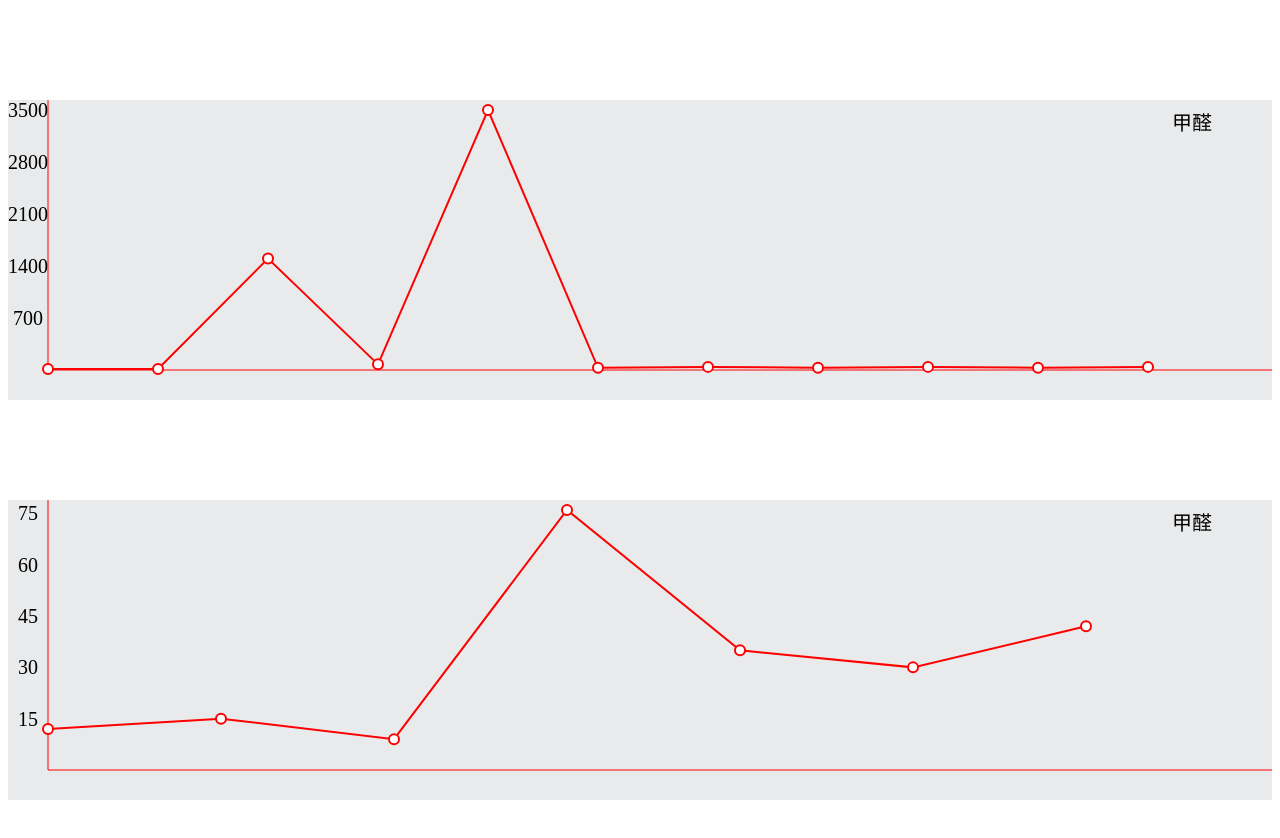
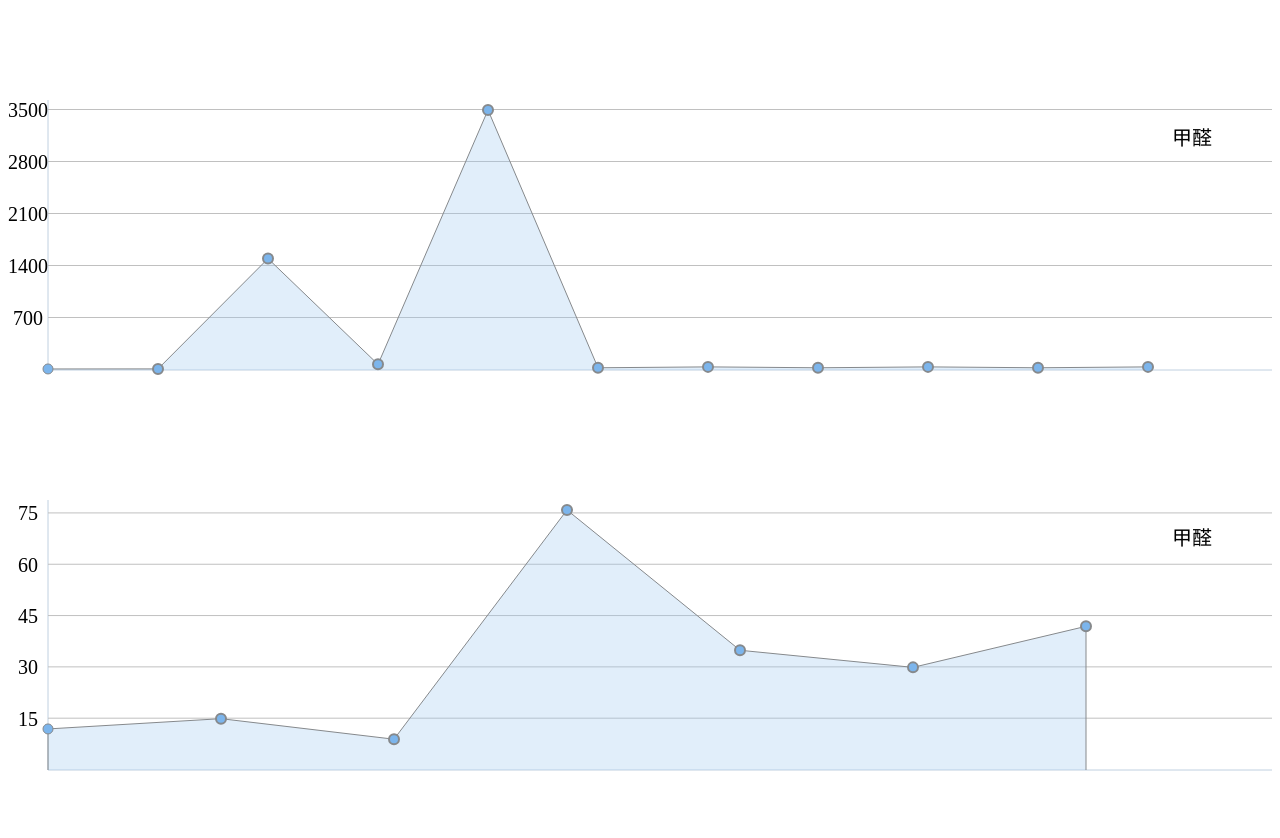
Before and after one commit to webJackchen/svg-graphic, a plain HTML site: page index.html in a window 1280 px wide. Drawn offline with Linux system fonts and the light colour scheme.

Commit message:
自制svg折线图组件

```diff
--- a/style.css
+++ b/style.css
@@ -1,7 +1,8 @@
+html{width:100%;-webkit-text-size-adjust:none;overflow: hidden;}
 .figurebox{
     width: 100%;
     height: 300px;
-    background-color: #e9eaeb;
+    background-color: #ffffff;
     position: relative;
     margin: 100px auto;
 }
--- a/svg-graphic.js
+++ b/svg-graphic.js
@@ -1,11 +1,10 @@
 //====================================================================================================
 // [插件名称] svg制作折线统计图组件
 //----------------------------------------------------------------------------------------------------
-// [描    述] 调用简单，配置简单，样式更灵活，更轻量级，整体原生开发，速度更快，优点：更小更快。兼容各
-//            大主流浏览器,IE8及以下不支持。
+// [描    述] 调用简单，配置简单，样式更灵活，更轻量级，整体原生开发，速度更快，优点：更小更快。
 //----------------------------------------------------------------------------------------------------
-// [作者网名] webjackchen（阿飞）
-// [邮    箱] webjackchen@163.com
+// [作者网名] webkackchen（阿飞）
+// [邮    箱] webkackchen@163.com
 // [QQ交流] 602071930
 // [版 本 号] ver0.0.1
 //====================================================================================================
@@ -57,22 +56,24 @@
     d3.CreatLine.prototype.yAixDrew = function(yMax){
         var yUnit = this.figureYunit(yMax);
         var oG = creatTage("g",{style:"cursor:pointer"});
-        var oLine = creatTage("line",{x1:"40",y1:"0",x2:"40",y2:yMax-30,stroke:"red"});
+        var oLine = creatTage("line",{x1:40,y1:0,x2:40,y2:yMax-30,stroke:"#c0d0e0"});
         oG.appendChild(oLine);
         for(var i=0;i<=5;i++){
             if(i == 0){
                 continue;
             }
             var oText =  creatTage("text",{x:20,y:yMax-yUnit.yDataUnit*i*yUnit.yFigureUnits -23,"font-size":"20",'text-anchor':'middle'});
+            var oLine1 = creatTage("line",{x1:40,y1:yMax-yUnit.yDataUnit*i*yUnit.yFigureUnits -30.5,x2:this.xMax,y2:yMax-yUnit.yDataUnit*i*yUnit.yFigureUnits -30.5,stroke:"#c0c0c0","stroke-width":1});
             oText.textContent = yUnit.yDataUnit*i;
             oG.appendChild(oText);
+            oG.appendChild(oLine1);
         }
         this.oSvg .appendChild(oG);
     }
     d3.CreatLine.prototype.xAixDrew = function(xMax){
         var xUnit = this.figureXunit(xMax);
         var oG = creatTage("g",{});
-        var oLine = creatTage("line",{x1:"40",y1:this.yMax-30,x2:this.xMax,y2:this.yMax-30,stroke:"red"});
+        var oLine = creatTage("line",{x1:"40",y1:this.yMax-30,x2:this.xMax,y2:this.yMax-30,stroke:"#c0d0e0"});
         oG.appendChild(oLine);
         if(this.settings.xTitle){
             for(var i=0;i<this.settings.data.length;i++){
@@ -81,31 +82,35 @@
                 oG.appendChild(oText);
             }
         }
-        var oText =  creatTage("text",{x:this.xMax-80,y:30,"font-size":"20",'text-anchor':'middle'});
+        var oText =  creatTage("text",{x:this.xMax-80,y:45,"font-size":"20",'text-anchor':'middle'});
         oText.textContent  = this.settings.type;
         oG.appendChild(oText);
         this.oSvg .appendChild(oG);
     }
     d3.CreatLine.prototype.polyLineDrew = function(){
-        var oPolyLine = creatTage('polyline',{'fill':'none','stroke':'red','stroke-width':'2'});
+        var oPolyLine = creatTage('polyline',{'fill':'rgba(155,198,239,0.3)','stroke':'#86898c','stroke-width':'1'});
         var piontsNum = "";
         var oCircleArr = [];
+        var lastPoint = "";
         this.oSvg .appendChild( oPolyLine );
         if(piontsNum == ""){
             piontsNum = 40 + "," + (this.yMax-this.settings.data[0].y*this.yFigureUnits - 30);
-            oCircle = creatTage('circle',{cursor:"move",dataX:this.settings.data[0].x,dataY:this.settings.data[0].y,cx:40,cy:(this.yMax-this.settings.data[0].y*this.yFigureUnits - 30),r:"5",'fill':'white','stroke':'red','stroke-width':'2'});
-            oCircle1 = creatTage('circle',{class:"circle",cursor:"move",dataX:this.settings.data[0].x,dataY:this.settings.data[0].y,cx:40,cy:(this.yMax-this.settings.data[0].y*this.yFigureUnits - 30),r:"50",'fill':'transparent','stroke':'tranprent','stroke-width':'0'});
+            oCircle = creatTage('circle',{cursor:"move",dataX:this.settings.data[0].x,dataY:this.settings.data[0].y,cx:40,cy:(this.yMax-this.settings.data[0].y*this.yFigureUnits - 30),r:"5",'fill':'#7cb5ec','stroke':'#86898c','stroke-width':'1'});
+            oCircle1 = creatTage('circle',{class:"circle",cursor:"move",dataX:this.settings.data[0].x,dataY:this.settings.data[0].y,cx:40,cy:(this.yMax-this.settings.data[0].y*this.yFigureUnits - 30),r:"20",'fill':'transparent','stroke':'tranprent','stroke-width':'0'});
             oCircleArr.push(oCircle);
             oCircleArr.push(oCircle1);
         }
         for(var i=1;i<this.settings.data.length;i++){
             piontsNum += "," + (i*this.xDataUnit+40) + "," + (this.yMax-this.settings.data[i].y*this.yFigureUnits - 30);
-            oCircle = creatTage('circle',{cursor:"move",dataX:this.settings.data[i].x,dataY:this.settings.data[i].y,cx:(i*this.xDataUnit+40),cy:(this.yMax-this.settings.data[i].y*this.yFigureUnits - 30),r:"5",'fill':'white','stroke':'red','stroke-width':'2'});
-            oCircle1 = creatTage('circle',{class:"circle",cursor:"move",dataX:this.settings.data[i].x,dataY:this.settings.data[i].y,cx:(i*this.xDataUnit+40),cy:(this.yMax-this.settings.data[i].y*this.yFigureUnits - 30),r:"50",'fill':'transparent','stroke':'transprent','stroke-width':'0'});
+            oCircle = creatTage('circle',{cursor:"move",dataX:this.settings.data[i].x,dataY:this.settings.data[i].y,cx:(i*this.xDataUnit+40),cy:(this.yMax-this.settings.data[i].y*this.yFigureUnits - 30),r:"5",'fill':'#7cb5ec','stroke':'#86898c','stroke-width':'2'});
+            oCircle1 = creatTage('circle',{class:"circle",cursor:"move",dataX:this.settings.data[i].x,dataY:this.settings.data[i].y,cx:(i*this.xDataUnit+40),cy:(this.yMax-this.settings.data[i].y*this.yFigureUnits - 30),r:"20",'fill':'transparent','stroke':'transprent','stroke-width':'0'});
             oCircleArr.push(oCircle);
             oCircleArr.push(oCircle1);
+            if(i == this.settings.data.length-1){
+                lastPoint = "," + (i*this.xDataUnit+40) + "," + (this.yMax - 30);
+            }
         }
-        oPolyLine.setAttribute("points",piontsNum);
+        oPolyLine.setAttribute("points","40," + (this.yMax - 30)+ "," + piontsNum + lastPoint);
         for(var j=0;j<oCircleArr.length;j++){
             this.oSvg .appendChild( oCircleArr[j] );
         }
```
